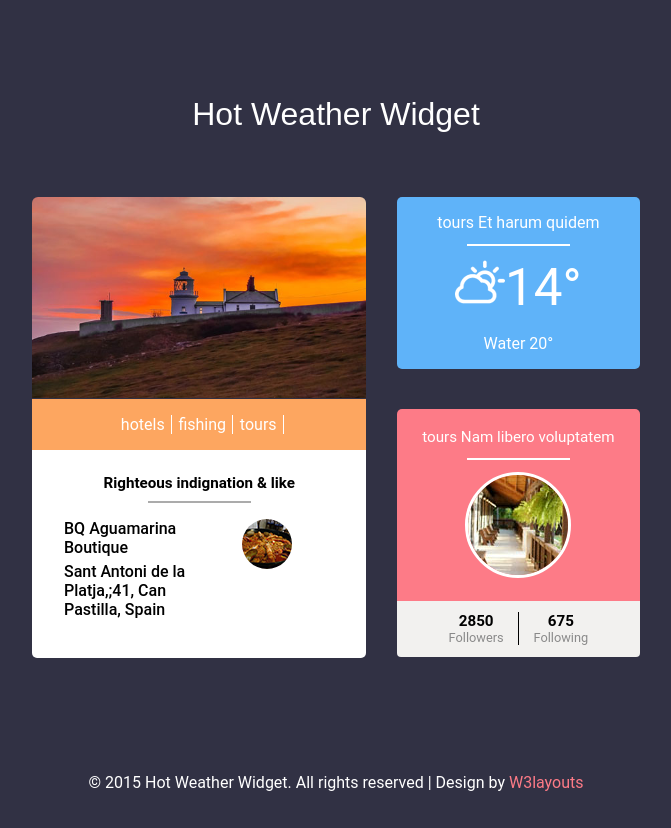
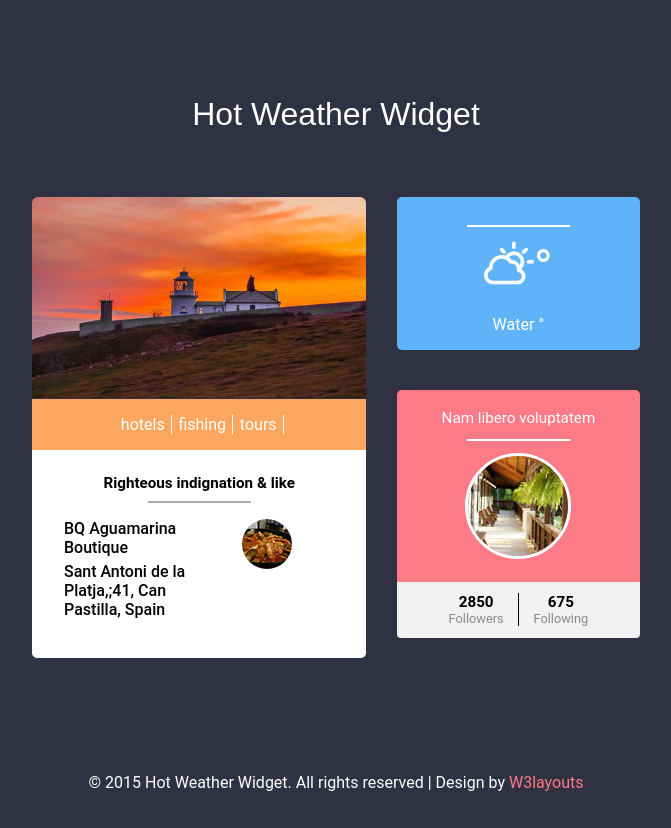
Before and after one commit to karalkou/weatherWidgetNg21092018, an Angular app: page / in a window 1280 px wide. Shown: the whole page, without its empty margins (304-975 px from the left). Built offline with nearby package versions, Linux system fonts and the light colour scheme.

Commit message:
Start to provide data to social- and weather-card components

```diff
--- a/src/app/app.component.html
+++ b/src/app/app.component.html
@@ -3,12 +3,16 @@
   <div class="element-left">
     <div class="element-bg-img"><img src="../assets/images/1.jpg" alt="" class="img-responsive"></div>
     <div class="element-left-bottom">
-      <app-main [widgetData]="widgetDataHandled" (selectType)="bubbleUpType($event)"></app-main>
+      <app-main
+        [widgetData]="widgetDataHandled"
+        (selectType)="bubbleUpType($event)"
+        (selectId)="getItemById($event)"
+      ></app-main>
     </div>
   </div>
   <div class="element-right">
-    <app-weather-card [selectedType]="selectedType"></app-weather-card>
-    <app-social-card [selectedType]="selectedType"></app-social-card>
+    <app-weather-card [selectedWeather]="selectedDataItem?.weather"></app-weather-card>
+    <app-social-card [selectedSocialInfo]="selectedDataItem?.social_info"></app-social-card>
   </div>
   <div class="clear"></div>
 </div>
--- a/src/app/app.component.ts
+++ b/src/app/app.component.ts
@@ -13,16 +13,16 @@ export class AppComponent implements OnInit, OnDestroy {
   public subscription: Subscription;
 
   public selectedType: string = 'tours';
-  // public selectedDataItem: WidgetModel;
+  public selectedDataItem: WidgetModel;
 
-  public bubbleUpType(value) {
-    console.log('value: ', value);
+  public bubbleUpType(value: string): void {
     this.selectedType = value;
+  }
 
-    // const selectedDataItem = this.widgetDataHandled.filter((item: WidgetModel) => {
-    //   return item.type === 'tours';
-    // });
-    // console.log('selectedDataItem: ', selectedDataItem);
+  public getItemById(id: string): void {
+    [this.selectedDataItem] = this.widgetDataHandled.filter((item: WidgetModel) => {
+      return item._id === id;
+    });
   }
 
   ngOnInit(): void {
--- a/src/app/components/main/main.component.html
+++ b/src/app/components/main/main.component.html
@@ -19,8 +19,16 @@
   <div class="activity_box">
     <!-- -------- activity items -------- -->
     <div class="scrollbar" id="style-2">
-      <div class="activity-row" *ngFor="let item of widgetData | activityFilter:selectedType">
-        <div class="activity-desc">
+      <style>
+        .activity-desc{ cursor: pointer; }
+        .activity-desc:hover { background-color: lightgrey; }
+      </style>
+      <div
+        class="activity-row"
+        style="cursor: pointer"
+        *ngFor="let item of widgetData | activityFilter:selectedType; first as firstItem"
+      >
+        <div class="activity-desc" (click)="getId(item._id, firstItem._id)">
           <h5><i>{{item.name}}</i></h5>
           <h5>{{item.address}}</h5>
           <h6>{{item.phone}}</h6>
--- a/src/app/components/main/main.component.ts
+++ b/src/app/components/main/main.component.ts
@@ -8,13 +8,17 @@ import { WidgetModel } from '../../types';
 })
 export class MainComponent implements OnInit {
 
-  constructor() { }
+  constructor() {
+  }
 
   @Input()
   public widgetData: WidgetModel[];
 
   @Output()
   public selectType: EventEmitter<string> = new EventEmitter();
+
+  @Output()
+  public selectId: EventEmitter<string> = new EventEmitter();
 
   public selectedType: string;
 
@@ -25,8 +29,16 @@ export class MainComponent implements OnInit {
     const target: HTMLElement = e.target as HTMLElement;
 
     this.selectedType = target.dataset.type;
-    console.log('selectedType in main.component: ', this.selectedType);
     this.selectType.emit(this.selectedType);
+  }
+
+  public getId(id, firstItemId) {
+    if (id) {
+      this.selectId.emit(id);
+    } else {
+      this.selectId.emit(firstItemId);
+    }
+
   }
 
   ngOnInit() {
--- a/src/app/components/social-card/social-card.component.ts
+++ b/src/app/components/social-card/social-card.component.ts
@@ -10,7 +10,7 @@ export class SocialCardComponent implements OnInit {
   constructor() { }
 
   @Input()
-  public selectedType: string;
+  public selectedSocialInfo: string;
 
   ngOnInit() {
   }
--- a/src/app/components/weather-card/weather-card.component.html
+++ b/src/app/components/weather-card/weather-card.component.html
@@ -1,7 +1,7 @@
 <div class="temperatur">
-  <h5>{{selectedType}} Et harum quidem</h5>
+  <h5>{{selectedWeather?.title}}</h5>
   <span class="w-line"> </span>
   <span class="cloud"> </span>
-  <h2>14<sup class="degree">°</sup></h2>
-  <h6>Water 20<sup class="degree">°</sup></h6>
+  <h2>{{selectedWeather?.temperature}}<sup class="degree">°</sup></h2>
+  <h6>Water {{selectedWeather?.water}}<sup class="degree">°</sup></h6>
 </div>
--- a/src/app/components/weather-card/weather-card.component.ts
+++ b/src/app/components/weather-card/weather-card.component.ts
@@ -10,7 +10,7 @@ export class WeatherCardComponent implements OnInit {
   constructor() { }
 
   @Input()
-  public selectedType: string;
+  public selectedWeather: string;
 
   ngOnInit() {
   }
```
